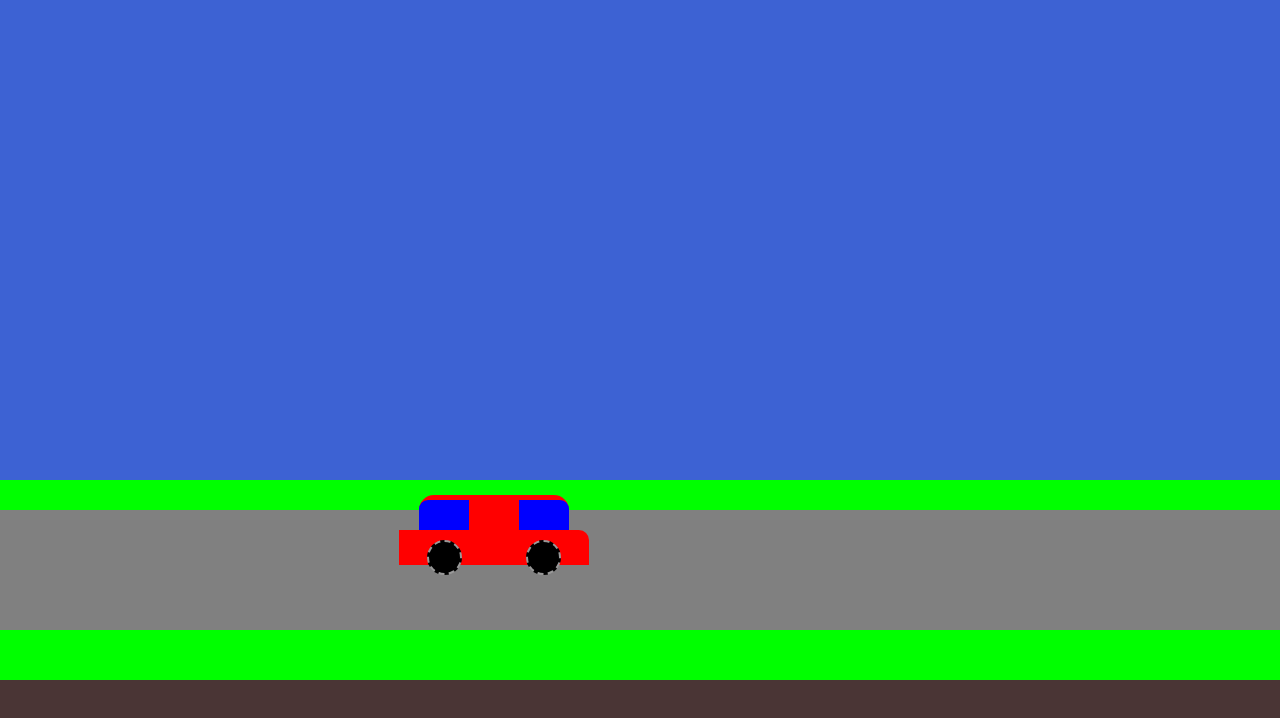
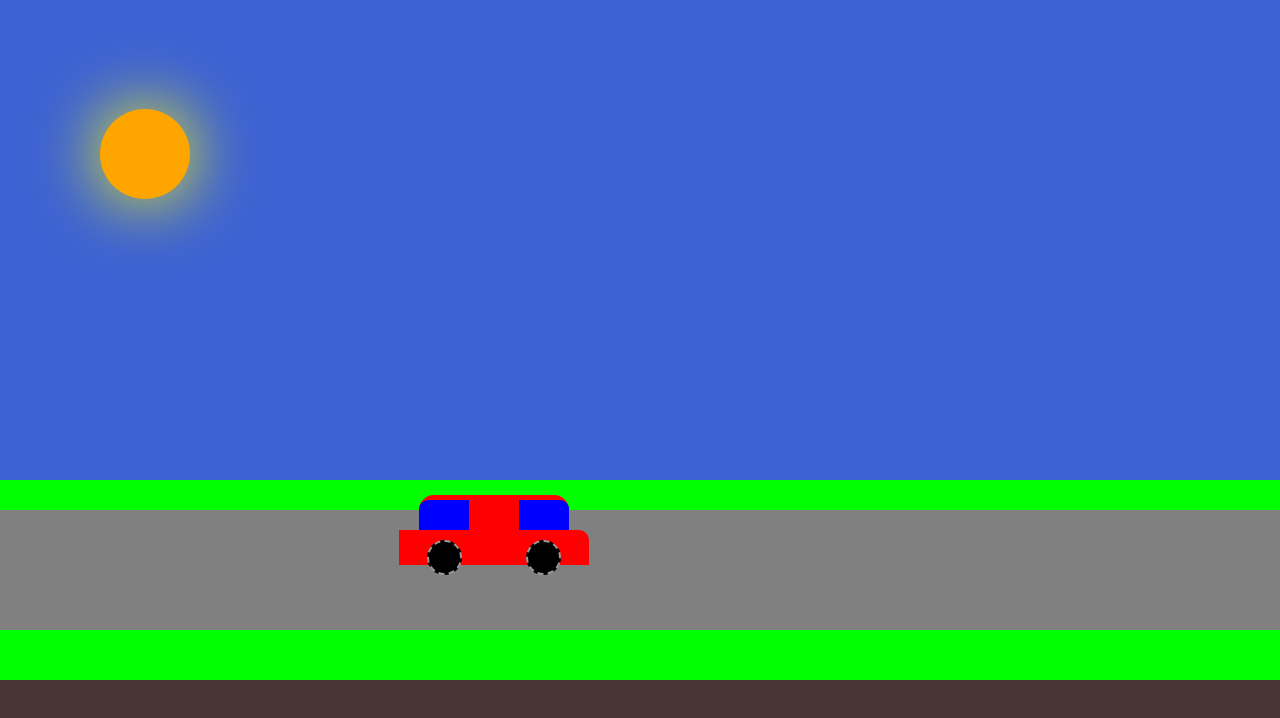
Before and after one commit to backtab/animation, a plain HTML site: page index.html in a window 1280 px wide. Drawn offline with Linux system fonts and the light colour scheme.

Commit message:
Update style.css

```diff
--- a/css/style.css
+++ b/css/style.css
@@ -19,7 +19,7 @@ body {
   animation: sky 8s linear infinite;
 }
 
-ssssss .sun {
+.sun {
   position: absolute;
   top: 50px;
   left: 100px;
```
